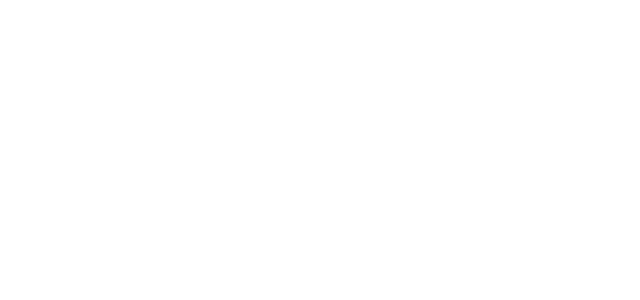
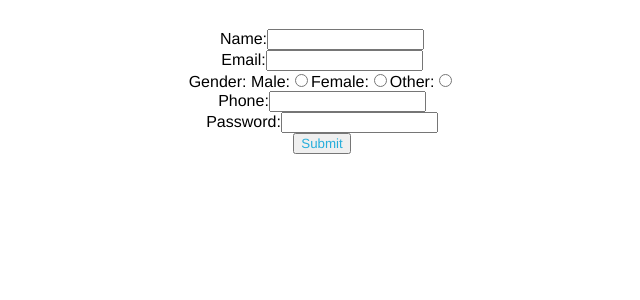
Before and after one commit to siddharthgupta94/React-Assignments-Set-2---Signup-Form, a React app: page / in a window 1280 px wide. Shown: the top 300 px of the page, without its empty margins (318-958 px from the left). Built offline with nearby package versions, Linux system fonts and the light colour scheme.

Commit message:
Add signup form component

```diff
--- a/src/components/App.js
+++ b/src/components/App.js
@@ -1,11 +1,14 @@
-import React, {Component, useState} from "react";
-import '../styles/App.css';
+import React, { Component, useState } from "react";
+import { Form } from "./Form";
+
+import "../styles/App.css";
 
 const App = () => {
   return (
-    <div id="main"></div>
-  )
-}
-
+    <div id="main">
+      <Form />
+    </div>
+  );
+};
 
 export default App;
--- /dev/null
+++ b/src/components/Form.js
@@ -0,0 +1,154 @@
+import React, { useState } from "react";
+
+export const Form = () => {
+  const [state, setState] = useState({
+    name: "",
+    email: "",
+    gender: "male",
+    phoneNumber: "",
+    password: "",
+  });
+
+  const [message, setMessage] = useState("");
+
+  const handleChange = ({ target }) => {
+    const key = target.getAttribute("data-testid");
+    setState((prev) => ({
+      ...prev,
+      [key]: target.value,
+    }));
+  };
+
+  const isEmpty = () => {
+    for (let key in state) {
+      if (state[key] === "") {
+        return true;
+      }
+    }
+    return false;
+  };
+
+  const isAlphaNumeric = () => {
+    let letters = /^[0-9a-zA-Z ]+$/;
+    return letters.test(state.name);
+  };
+
+  const isValidEmail = () => {
+    return state.email.includes("@");
+  };
+
+  const hasGender = () => {
+    return state.gender !== null;
+  };
+
+  const isValidPhoneNumber = () => {
+    let numbers = /^[0-9]+$/;
+    return numbers.test(state.phoneNumber);
+  };
+
+  const isValidPassword = () => {
+    return state.password.length >= 6;
+  };
+
+  const handleSubmit = (e) => {
+    e.preventDefault();
+    if (isEmpty()) {
+      setMessage("All fields are mandatory");
+    } else if (!isAlphaNumeric()) {
+      setMessage("Name is not alphanumeric");
+    } else if (!hasGender()) {
+      setMessage("Please identify as male, female or others");
+    } else if (!isValidEmail()) {
+      setMessage("Email must contain @");
+    } else if (!isValidPhoneNumber()) {
+      setMessage("Phone Number must contain only numbers");
+    } else if (!isValidPassword()) {
+      setMessage("Password must contain atleast 6 letters");
+    } else {
+      setMessage(`Hello ${state.email.split("@")[0]}`);
+    }
+  };
+
+  return (
+    <div>
+      <h1>{message}</h1>
+      <form onSubmit={handleSubmit}>
+        <label>
+          Name:
+          <input
+            value={state.name}
+            data-testid="name"
+            type="text"
+            onChange={handleChange}
+          />
+        </label>
+        <br />
+        <label>
+          Email:
+          <input
+            value={state.email}
+            data-testid="email"
+            type="email"
+            onChange={handleChange}
+          />
+        </label>
+        <br />
+        <label>Gender: </label>
+        <label>
+          Male:
+          <input
+            value="male"
+            data-testid="gender"
+            name="gender"
+            type="radio"
+            onChange={handleChange}
+          />
+        </label>
+        <label>
+          Female:
+          <input
+            value="female"
+            data-testid="gender"
+            name="gender"
+            type="radio"
+            onChange={handleChange}
+          />
+        </label>
+        <label>
+          Other:
+          <input
+            value="other"
+            data-testid="gender"
+            name="gender"
+            type="radio"
+            onChange={handleChange}
+          />
+        </label>
+        <br />
+        <label>
+          Phone:
+          <input
+            value={state.phoneNumber}
+            data-testid="phoneNumber"
+            type="number"
+            onChange={handleChange}
+          />
+        </label>
+        <br />
+        <label>
+          Password:
+          <input
+            value={state.password}
+            data-testid="password"
+            type="password"
+            onChange={handleChange}
+          />
+        </label>
+        <br />
+        <button data-testid="submit" type="submit">
+          Submit
+        </button>
+      </form>
+    </div>
+  );
+};
--- a/src/styles/App.css
+++ b/src/styles/App.css
@@ -1,10 +1,28 @@
+html,
+body {
+  height: 100%;
+  background-color: #ffffff;
+  text-align: center;
+  margin: 0;
+}
+
+* {
+  font-family: Helvetica, Arial, sans-serif;
+  box-sizing: border-box;
+}
+
 h1 {
   color: #27aedb;
   text-align: center;
 }
 
-
-button{
+#main {
+  position: relative;
+  height: 100%;
+  width: 100%;
+  padding: 8px;
+}
+button {
   color: #27aedb;
   text-align: center;
   justify-content: center;
```
Lines whose indentation alone changed are shown as unchanged.
